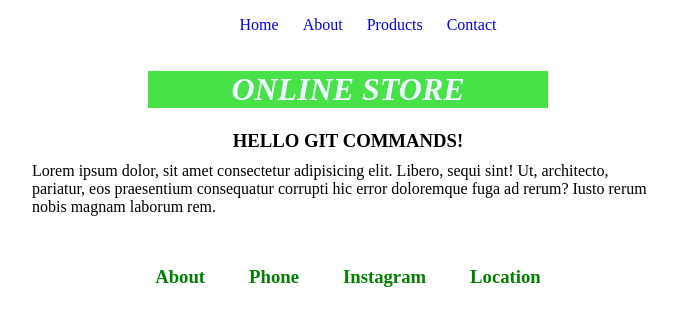
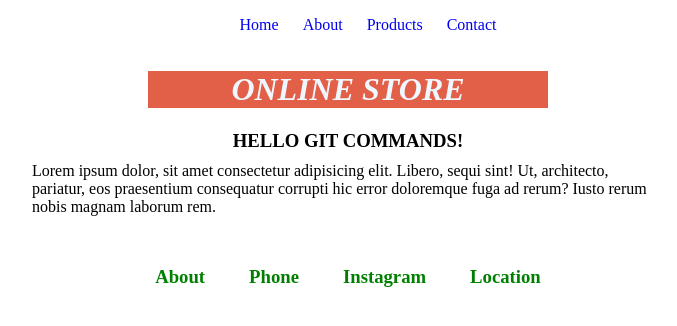
Before and after one commit to fayzullomamajonov/online, a plain HTML site: page index.html in a window 1280 px wide. Shown: the whole page, without its empty margins (292-969 px from the left). Drawn offline with Linux system fonts and the light colour scheme.

Commit message:
added text.txt file

```diff
--- a/index.css
+++ b/index.css
@@ -4,7 +4,7 @@
 }
 
 .title {
-    background-color: rgb(72, 226, 72);
+    background-color: rgb(226, 95, 72);
     text-align: center;
     text-transform:uppercase;
     color:aliceblue;
```
Also changed, not shown: text.txt (added).
